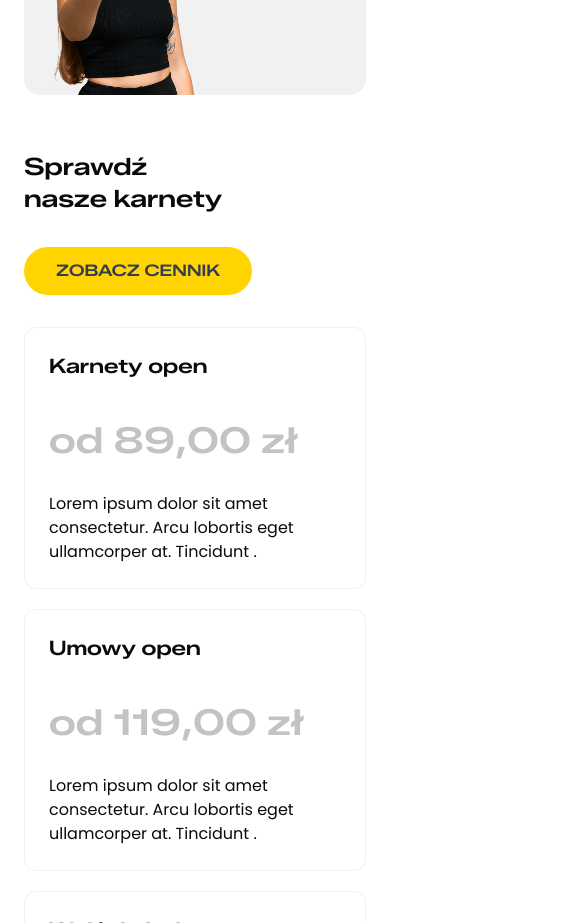
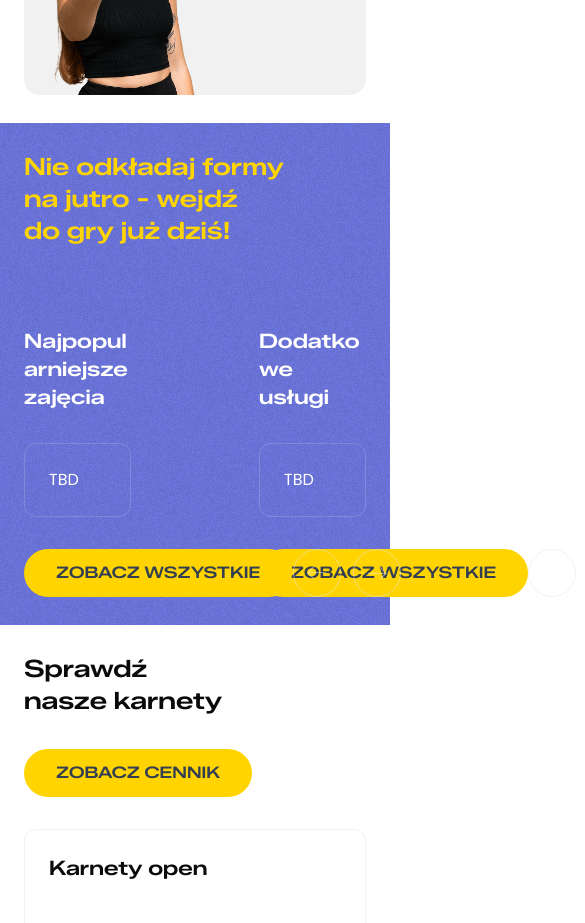
Before and after one commit to Szorcu/powerfit, a Next.js app: page / in a window 390 px wide. Shown: the part 3360-4283 px from the top of the page, 585 px wide, since content can reach past the window. Built offline with nearby package versions, Linux system fonts and the light colour scheme.

Commit message:
Working on "Our offer" section

```diff
--- a/src/app/page.tsx
+++ b/src/app/page.tsx
@@ -2,6 +2,7 @@ import { AboutSection } from "@/components/organisms/AboutSection";
 import { ClassesFeaturesSection } from "@/components/organisms/ClassesFeaturesSection";
 import { HeroSection } from "@/components/organisms/HeroSection";
 import { HonoredCardsSection } from "@/components/organisms/HonoredCardsSection";
+import { OurOfferSection } from "@/components/organisms/OurOfferSection";
 import { PricingSection } from "@/components/organisms/PricingSection";
 
 const HomePage = () => {
@@ -11,6 +12,7 @@ const HomePage = () => {
       <AboutSection />
       <ClassesFeaturesSection />
       <HonoredCardsSection />
+      <OurOfferSection />
       <PricingSection />
     </>
   );
--- a/src/components/atoms/Carousel/Carousel.tsx
+++ b/src/components/atoms/Carousel/Carousel.tsx
@@ -260,6 +260,15 @@ function CarouselNext({
   );
 }
 
+function CarouselButtons() {
+  return (
+    <div className="flex gap-3">
+      <CarouselPrevious />
+      <CarouselNext />
+    </div>
+  );
+}
+
 export {
   type CarouselApi,
   Carousel,
@@ -267,4 +276,5 @@ export {
   CarouselItem,
   CarouselPrevious,
   CarouselNext,
+  CarouselButtons,
 };
--- /dev/null
+++ b/src/components/molecules/OfferColumn/OfferColumn.tsx
@@ -0,0 +1,32 @@
+import { Card, CardContent } from "@/components/atoms/Card";
+import { OfferColumnProps } from "./OfferColumn.types";
+import { Button } from "@/components/atoms/Button";
+import {
+  Carousel,
+  CarouselButtons,
+  CarouselContent,
+  CarouselItem,
+} from "@/components/atoms/Carousel";
+
+export const OfferColumn = ({ title }: OfferColumnProps) => {
+  return (
+    <div className="flex flex-col gap-8">
+      <h3 className="text-xl">{title}</h3>
+
+      <Carousel className="flex flex-col gap-8">
+        <CarouselContent>
+          <CarouselItem>
+            <Card className="border-border/20 bg-transparent text-inherit shadow-none">
+              <CardContent>TBD</CardContent>
+            </Card>
+          </CarouselItem>
+        </CarouselContent>
+
+        <div className="flex justify-between">
+          <Button>Zobacz wszystkie</Button>
+          <CarouselButtons />
+        </div>
+      </Carousel>
+    </div>
+  );
+};
--- /dev/null
+++ b/src/components/molecules/OfferColumn/OfferColumn.types.ts
@@ -0,0 +1,3 @@
+export type OfferColumnProps = {
+  title: string;
+};
--- a/src/components/organisms/ClassesFeaturesSection/ClassesFeaturesSection.tsx
+++ b/src/components/organisms/ClassesFeaturesSection/ClassesFeaturesSection.tsx
@@ -39,7 +39,7 @@ export const ClassesFeaturesSection = () => {
           dopasowane do Twoich potrzeb.
         </p>
 
-        <div className="mt-8 flex flex-col items-center gap-8">
+        <div className="mt-8 flex flex-col items-center gap-8 xl:mt-12 xl:gap-12">
           <div className="grid w-full grid-cols-1 gap-6 sm:grid-cols-2 xl:grid-cols-4">
             {FEATURES.map((feature) => (
               <Card
--- /dev/null
+++ b/src/components/organisms/OurOfferSection/OurOfferSection.tsx
@@ -0,0 +1,21 @@
+import { Noise } from "@/components/atoms/Noise";
+import { OfferColumn } from "@/components/molecules/OfferColumn/OfferColumn";
+
+export const OurOfferSection = () => {
+  return (
+    <section className="bg-secondary relative flex w-full justify-center text-white">
+      <Noise />
+
+      <div className="z-1 container gap-20 py-7 sm:py-20">
+        <h2 className="text-primary mb-20">
+          Nie odkładaj formy na jutro - wejdź do gry już dziś!
+        </h2>
+
+        <div className="grid grid-cols-2 gap-32">
+          <OfferColumn title="Najpopularniejsze zajęcia" />
+          <OfferColumn title="Dodatkowe usługi" />
+        </div>
+      </div>
+    </section>
+  );
+};
--- /dev/null
+++ b/src/components/organisms/OurOfferSection/index.ts
@@ -0,0 +1 @@
+export * from "./OurOfferSection";
--- /dev/null
+++ b/src/components/organisms/TestimonialsSection/TestimonialsSection.consts.ts
@@ -0,0 +1,21 @@
+export const TESTIMONIALS = [
+  {
+    headline:
+      "Nie tylko dobry sprzęt, ale też świetna atmosfera i pozytywni ludzie",
+    text: "Świetne miejsce do treningu! Siłownia Power Fit to nie tylko dobrze wyposażony sprzęt, ale przede wszystkim super atmosfera. Klienci są mili, uprzejmi i pomocni - naprawdę czuć pozytywną energię. To jedno z tych miejsc, gdzie chce się wracać.",
+  },
+  {
+    headline:
+      "Siłownia, która regularnie się rozwija i słucha potrzeb swoich klientów",
+    text: "Jestem stałym bywalcem i z każdym kolejnym miesiącem widać pozytywne zmiany. Nowy sprzęt i lepsze zagospodarowanie przestrzeni wpływają na wygodę treningów. Zdecydowanie dobry kierunek rozwoju.",
+  },
+  {
+    headline:
+      "Duża i przestronna siłownia z różnorodnymi zajęciami i parkingiem",
+    text: "Siłownia jest przestronna i oferuje różnorodne zajęcia, dzięki czemu każdy znajdzie coś dla siebie. Dużym plusem jest parking, co wśród siłowni wciąż jest raczej wyjątkiem niż regułą. Polecam przyjść i wypróbować!",
+  },
+  {
+    headline: "Bardzo dobre miejsce do pracy nad sylwetką i formą",
+    text: "Power Fit to dobre miejsce do pracy nad sylwetką. Do dyspozycji jest duża ilość sprzętu do treningu siłowego oraz cardio, a także szeroka oferta zajęć fitness. Zdecydowanie polecam.",
+  },
+];
--- a/src/components/organisms/TestimonialsSection/TestimonialsSection.tsx
+++ b/src/components/organisms/TestimonialsSection/TestimonialsSection.tsx
@@ -1,41 +1,19 @@
 import {
   Carousel,
+  CarouselButtons,
   CarouselContent,
   CarouselItem,
-  CarouselNext,
-  CarouselPrevious,
 } from "@/components/atoms/Carousel";
 import { Noise } from "@/components/atoms/Noise";
 import { StarsRating } from "@/components/atoms/StarsRating";
-
-const TESTIMONIALS = [
-  {
-    headline:
-      "Nie tylko dobry sprzęt, ale też świetna atmosfera i pozytywni ludzie",
-    text: "Świetne miejsce do treningu! Siłownia Power Fit to nie tylko dobrze wyposażony sprzęt, ale przede wszystkim super atmosfera. Klienci są mili, uprzejmi i pomocni - naprawdę czuć pozytywną energię. To jedno z tych miejsc, gdzie chce się wracać.",
-  },
-  {
-    headline:
-      "Siłownia, która regularnie się rozwija i słucha potrzeb swoich klientów",
-    text: "Jestem stałym bywalcem i z każdym kolejnym miesiącem widać pozytywne zmiany. Nowy sprzęt i lepsze zagospodarowanie przestrzeni wpływają na wygodę treningów. Zdecydowanie dobry kierunek rozwoju.",
-  },
-  {
-    headline:
-      "Duża i przestronna siłownia z różnorodnymi zajęciami i parkingiem",
-    text: "Siłownia jest przestronna i oferuje różnorodne zajęcia, dzięki czemu każdy znajdzie coś dla siebie. Dużym plusem jest parking, co wśród siłowni wciąż jest raczej wyjątkiem niż regułą. Polecam przyjść i wypróbować!",
-  },
-  {
-    headline: "Bardzo dobre miejsce do pracy nad sylwetką i formą",
-    text: "Power Fit to dobre miejsce do pracy nad sylwetką. Do dyspozycji jest duża ilość sprzętu do treningu siłowego oraz cardio, a także szeroka oferta zajęć fitness. Zdecydowanie polecam.",
-  },
-];
+import { TESTIMONIALS } from "./TestimonialsSection.consts";
 
 export const TestimonialsSection = () => {
   return (
     <section className="bg-secondary relative flex w-full justify-center text-white">
       <Noise />
 
-      <div className="z-1 container gap-20 py-7 sm:py-20 xl:max-w-7xl">
+      <div className="z-1 container py-7 sm:py-20 xl:max-w-7xl">
         <Carousel className="flex flex-col gap-6">
           <svg
             width="61"
@@ -65,10 +43,7 @@ export const TestimonialsSection = () => {
           </CarouselContent>
 
           <div className="flex justify-between">
-            <div className="flex gap-6">
-              <CarouselPrevious />
-              <CarouselNext />
-            </div>
+            <CarouselButtons />
 
             <svg
               className="rotate-180"
```
